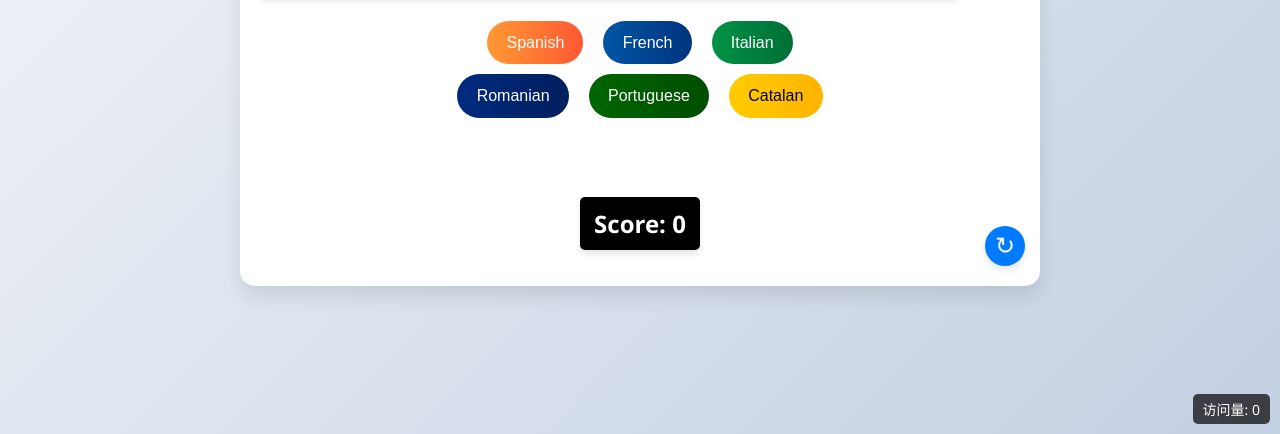
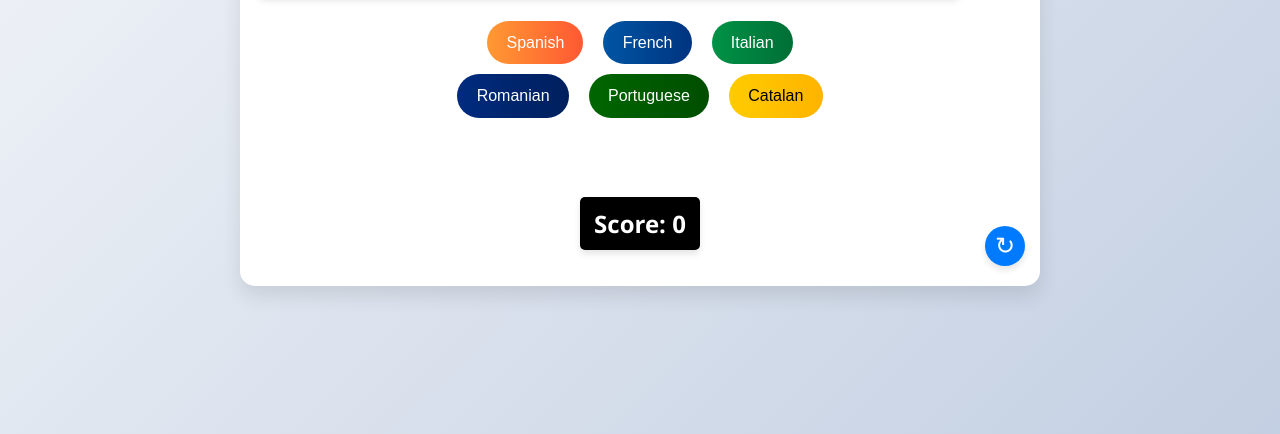
Before and after one commit to BrandonTDKJ/guessromance-project, a plain HTML site: page index.html in a window 1280 px wide. Shown: the part 366-800 px from the top of the page. Drawn offline with Linux system fonts and the light colour scheme; a small style sheet from the web is missing.

Commit message:
delete visitor display

```diff
--- a/index.html
+++ b/index.html
@@ -38,7 +38,6 @@
         <button id="refreshBtn" aria-label="Refresh">↻</button>
     </div>
 
-    <div id="visitor-counter">访问量: <span id="count">0</span></div>
 
     <script>
         const languages = ['spanish', 'french', 'italian', 'romanian', 'portuguese', 'catalan'];
--- a/styles.css
+++ b/styles.css
@@ -425,15 +425,3 @@ input:checked + .slider:before {
         font-size: 0.7em;
     }
 }
-
-#visitor-counter {
-    position: fixed;
-    bottom: 10px;
-    right: 10px;
-    background-color: rgba(0, 0, 0, 0.7);
-    color: white;
-    padding: 5px 10px;
-    border-radius: 5px;
-    font-size: 14px;
-    z-index: 1000;
-}
```
